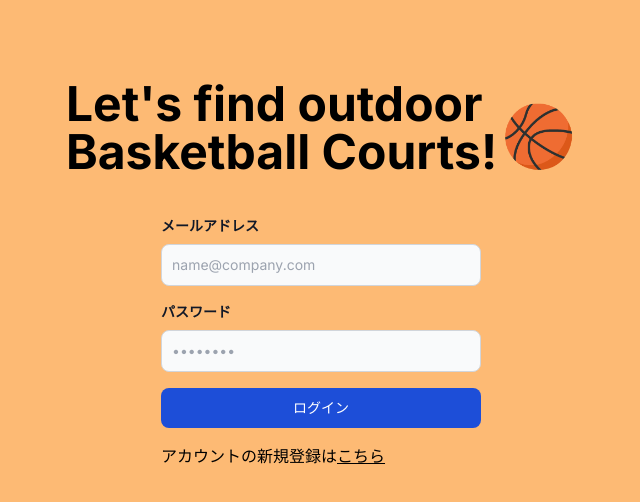
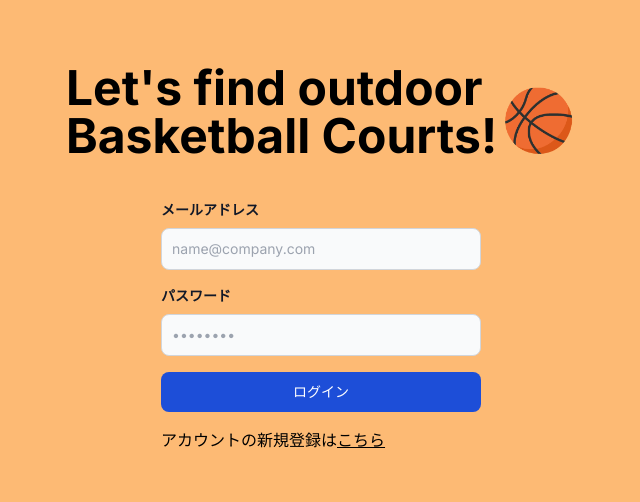
Before and after one commit to yamaneko86/basket-court-map-ts, a Next.js app: page /login in a window 1280 px wide. Shown: the top 502 px of the page, without its empty margins (319-959 px from the left). Built offline with nearby package versions, Linux system fonts and the light colour scheme.

Commit message:
デザインの微修正

```diff
--- a/src/app/(auth)/login/page.tsx
+++ b/src/app/(auth)/login/page.tsx
@@ -1,10 +1,9 @@
 import Link from "next/link";
 
 export default function SignIn() {
-	// TODO オシャレする
 	return (
 		<div className="flex flex-col h-screen items-center">
-			<div className="flex flex-row mt-20 mb-10">
+			<div className="flex flex-row mt-16 mb-10">
 				<div className="text-3xl sm:text-5xl font-bold mr-1">
 					Let&apos;s find outdoor
 					<br />
```
